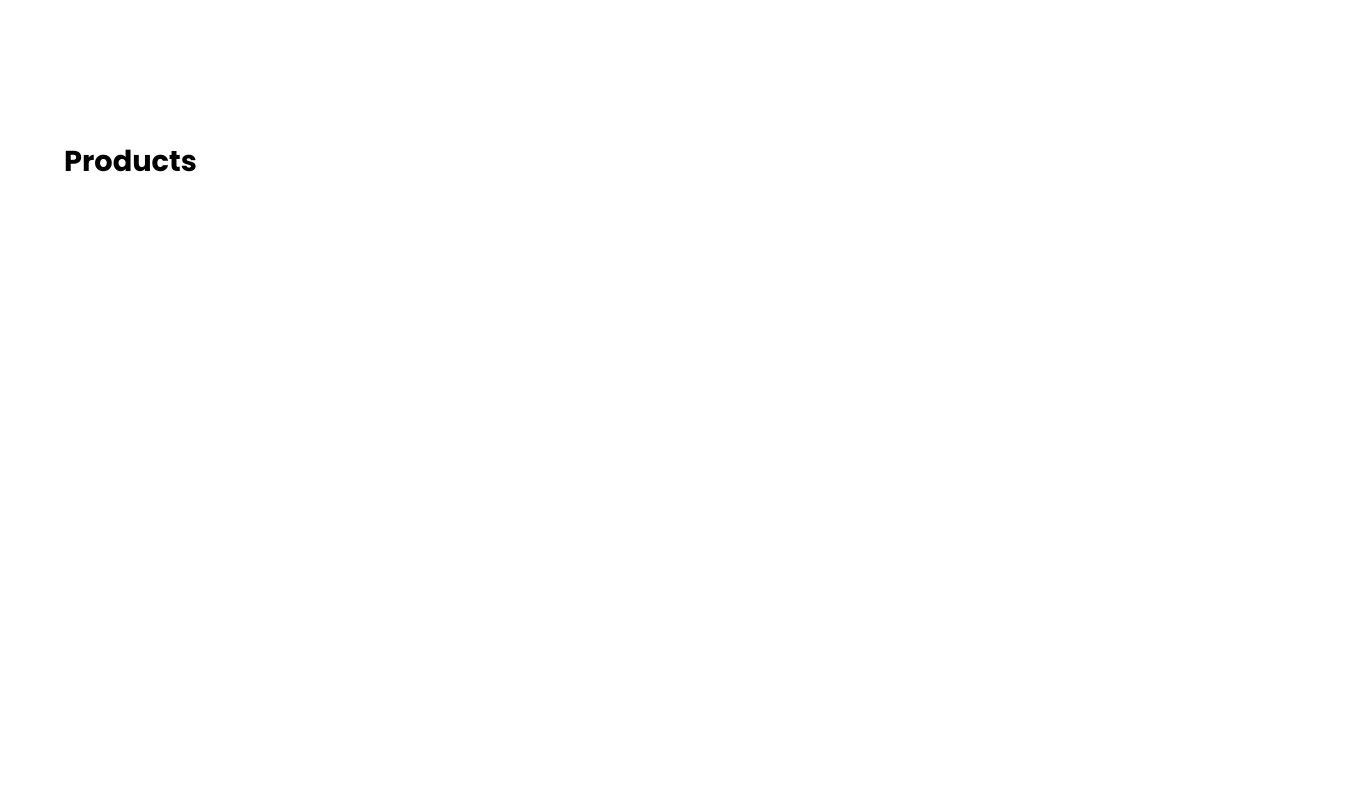
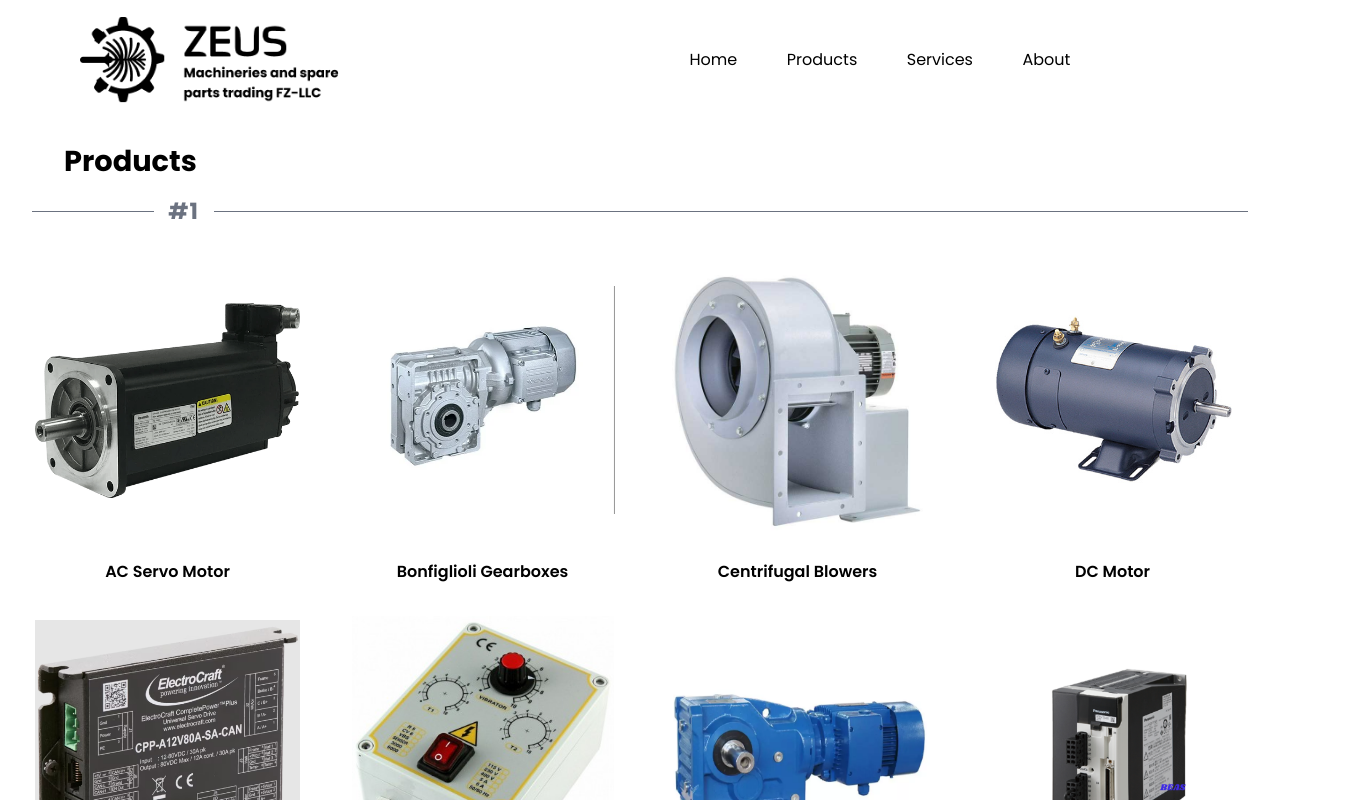
Before and after one commit to PranavPadmanabhan/zeus-website, a Next.js app: page /products in a window 1280 px wide. Shown: the top 800 px of the page, 1348 px wide, since content can reach past the window. Built offline with nearby package versions, Linux system fonts and the light colour scheme.

Commit message:
added animation

```diff
--- a/src/pages/products.tsx
+++ b/src/pages/products.tsx
@@ -1,77 +1,32 @@
 import Header from '@/components/Header'
 import { products } from '@/constants/constants'
 import { useAppContext } from '@/contexts/AppContext'
-import React, { useEffect, useState } from 'react'
+import React from 'react'
 import styles from '@/styles/Main.module.css'
 import Footer from '@/components/Footer'
 import Drawer from '@/components/Drawer'
-import 'aos/dist/aos.css';
-import Head from 'next/head'
-import { Logo } from '@/components/icons'
 
 const Products = () => {
   const { isModalOpen, setIsModalOpen } = useAppContext()
-  const [areImagesLoaded, setAreImagesLoaded] = useState<boolean>(false);
-
-  const preloadImages = (srcArray: string[]): Promise<void[]> => {
-    return Promise.all(
-      srcArray.map((src) => {
-        return new Promise<void>((resolve) => {
-          const img = document.createElement('img');
-          img.src = src;
-          img.onload = () => resolve();
-        });
-      })
-    );
-  };
-
-  const getimages = () => {
-    let images: string[] = [];
-    products.map((prod) => {
-      prod.map((item) => {
-        images = [...images, item.url]
-      })
-    })
-    return images
-  }
-
-  useEffect(() => {
-    preloadImages(['/images/logoblackwithtext.png','/images/burger-black.png',...getimages()]).then(() => {
-      setAreImagesLoaded(true);
-    });
-  }, [])
-
   return (
     <div className='relative w-full min-h-screen flex flex-col items-center justify-start bg-white pt-[10vh] lg:pt-[15vh] box-border'>
-      <Head>
-        <title>Products</title>
-      </Head>
-
+      <Header darkTheme onClick={() => setIsModalOpen(true)} />
       {
-        !areImagesLoaded && (
-          <div className="fixed z-[100] top-0 w-full h-[100vh] bg-black flex flex-col items-center justify-center">
-            <Logo width={150} height={100} className="animate-pulse" />
-            <span className="text-white text-[1.1em] mt-2 animate-pulse">Getting Products..</span>
-          </div>
-        )
+        isModalOpen && <Drawer darkTheme/>
       }
-      {areImagesLoaded && <Header darkTheme onClick={() => setIsModalOpen(true)} />}
+      <h1 className={`${styles.headingProducts}text-black font-bold text-[1.8em] self-start ml-[5%] my-5`}>Products</h1>
       {
-        isModalOpen && <Drawer darkTheme />
-      }
-      {areImagesLoaded && <h1 className={`${styles.headingProducts}text-black font-bold text-[1.8em] self-start ml-[5%] my-5`}>Products</h1>}
-      {
-        areImagesLoaded && products.map((item, i) => (
+        products.map((item, i) => (
           <div key={i} className={`${styles.gridContainer} w-full min-h-[50vh] h-auto flex flex-col items-center justify-start`}>
-            <div data-aos={i % 2 === 0 ? "fade-left" : "fade-right"} className=" w-[95%] h-[1px] bg-gray-500 flex items-center justify-start mt-2 mb-8">
+            <div className=" w-[95%] h-[1px] bg-gray-500 flex items-center justify-start mt-2 mb-8">
               <div className="bg-white h-[40px] w-[60px] flex items-center justify-center font-bold text-[1.4em] tracking-wider text-gray-500 ml-[10%]">#{i + 1}</div>
             </div>
             <div className={`${styles.grid} w-full min-h-[50vh] grid grid-cols-2 lg:grid-cols-4 place-content-center px-5 box-border gap-x-5 gap-y-8 my-5`}>
               {
                 item.map((prod, index) => (
                   <div key={(i * 13) + index} className={`${styles.gridItem} w-full h-[30vh] lg:h-[40vh] bg-white flex flex-col items-center justify-between`}>
-                    <div data-aos="fade-up" style={{ backgroundImage: `url(${prod.url})` }} className="w-full lg:w-[90%] h-[85%] bg-center bg-full bg-no-repeat bg-contain"></div>
-                    <span data-aos="fade-up" className={`${styles.gridItemText} text-black mt-1 font-semibold text-[1em]`}>{prod.title}</span>
+                    <div style={{ backgroundImage: `url(${prod.url})` }} className="w-full lg:w-[90%] h-[85%] bg-center bg-full bg-no-repeat bg-contain"></div>
+                    <span className={`${styles.gridItemText} text-black mt-1 font-semibold text-[1em]`}>{prod.title}</span>
                   </div>
                 ))
               }
```
